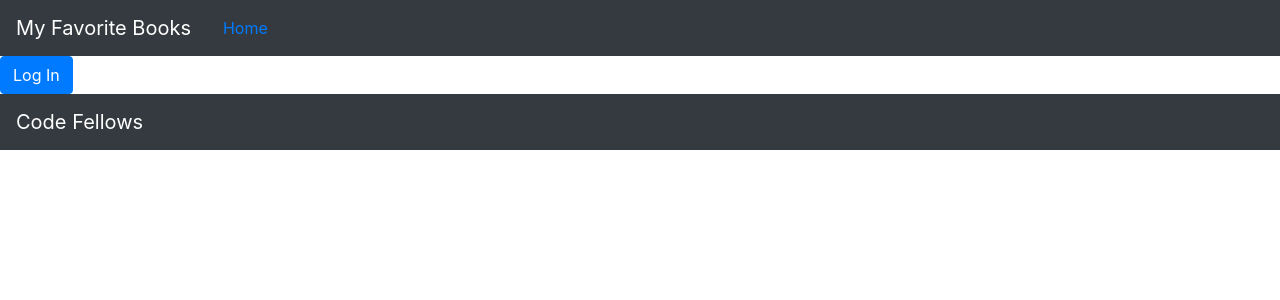
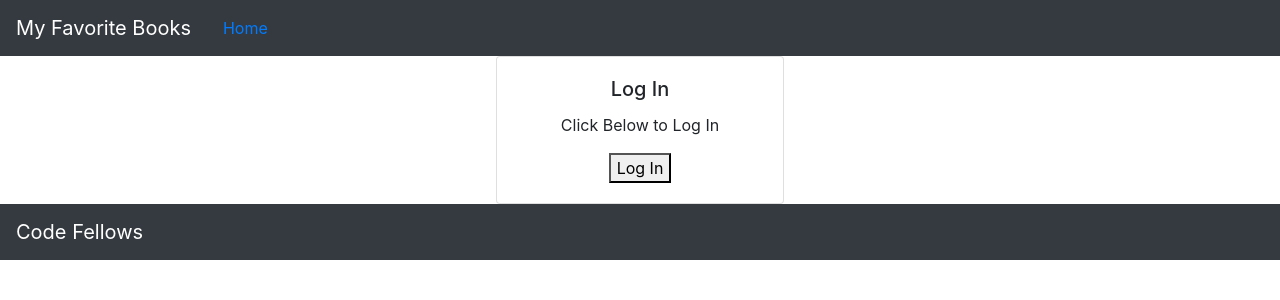
Before and after one commit to CodeFellows-esavage/can-of-books-frontend, a React (Create React App) app: page / in a window 1280 px wide. Shown: the top 300 px of the page. Built offline with nearby package versions, Linux system fonts and the light colour scheme.

Commit message:
Implements logout functionality

```diff
--- a/src/App.js
+++ b/src/App.js
@@ -9,8 +9,7 @@ import {
 } from "react-router-dom";
 import BestBooks from './BestBooks.js';
 import Profile from './Profile';
-import LoginButton from './LoginButton';
-import LoginForm from './LoginForm.js';
+import Login from './Login';
 
 class App extends React.Component {
 
@@ -27,27 +26,24 @@ class App extends React.Component {
   }
 
   logoutHandler = () => {
-    this.setState({
-      user: null,
-    });
+    this.setState({ user: null, email: null });
   }
 
   render() {
     return (
       <>
-
         <Router>
-          <Header user={this.state.user} onLogout={this.logoutHandler} />
+          <Header user={this.state.user} logoutHandler={this.logoutHandler} />
           <Switch>
             <Route exact path="/">
-              {this.state.user ? <BestBooks /> : <LoginButton onLogin={this.loginHandler} />}
+              {this.state.user ? <BestBooks /> : <Login email={this.state.email} loginHandler={this.loginHandler} />}
             </Route>
             <Route path="/profile">
               <Profile user={this.state.user} />
             </Route>
-            <Route path="/login">
+            {/* <Route path="/login">
               <LoginForm user={this.state.user} loginHandler={this.loginHandler} />
-            </Route>
+            </Route> */}
           </Switch>
           <Footer />
         </Router>
--- a/src/BestBooks.js
+++ b/src/BestBooks.js
@@ -4,7 +4,7 @@ import Book from './Book.js';
 import Carousel from 'react-bootstrap/Carousel';
 
 
-class BestBooks extends React.Component {
+class BestBooks extends Component {
   constructor(props) {
     super(props);
     this.state = {
--- a/src/Header.js
+++ b/src/Header.js
@@ -12,7 +12,7 @@ class Header extends React.Component {
         <NavItem><Link to="/" className="nav-link">Home</Link></NavItem>
         {/* <NavItem>{this.props.user ? <Link to="/profile" className="nav-link">Profile</Link> : <Link to="/" className="nav-link">Profile</Link>} </NavItem> */}
         <NavItem>{this.props.user && <Link to="/profile" className="nav-link">Profile</Link>} </NavItem>
-        <NavItem>{this.props.user && <LogoutButton onLogout={this.props.logoutHandler} />}</NavItem>
+        <NavItem>{this.props.user && <LogoutButton logoutHandler={this.props.logoutHandler} />}</NavItem>
         {/* TODO: if the user is logged in, render the `LogoutButton` */}
       </Navbar>
     )
--- a/src/Login.js
+++ b/src/Login.js
@@ -1,8 +1,21 @@
 import React from 'react';
 import Card from 'react-bootstrap/Card';
 import './Login.css';
+import LoginButton from './LoginButton';
+import LoginForm from './LoginForm';
+
 
 class Login extends React.Component {
+
+constructor(props) {
+  super(props);
+  this.state = {
+    showLoginForm: false,
+  }
+}
+
+onLoginButtonClick = () => this.setState({showLoginForm: true});
+
   render() {
     return (
       <Card style={{ width: '18rem' }}>
@@ -11,7 +24,7 @@ class Login extends React.Component {
           <Card.Text>
             Click Below to Log In
           </Card.Text>
-          {/* TODO: add a `LoginButton` component here that will log the user in */}
+          {this.state.showLoginForm ? <LoginForm loginHandler={this.props.loginHandler}/> : <LoginButton onLoginButtonClick={this.onLoginButtonClick}/> }
         </Card.Body>
       </Card>
     )
--- a/src/LoginButton.js
+++ b/src/LoginButton.js
@@ -1,24 +1,14 @@
 import { Component } from 'react';
-import Button from 'react-bootstrap/Button';
-import { Link } from "react-router-dom";
 
 export default class LoginButton extends Component {
-  constructor(props) {
-    super(props);
-    this.state = {
-      showform: false,
-    }
-  }
+
   render() {
 
     /* TODO: Render a button with label 'Log In'. When the button is clicked then show LoginForm instead */
     return (
-      // <button onClick={this.props.onLogin}>
-      //   Log In
-      // </button>
-      <Link to="/login">
-        <Button variant="primary">Log In</Button>
-      </Link>
+      <button onClick={this.props.onLoginButtonClick}>
+        Log In
+      </button>
     )
   }
 }
--- a/src/LoginForm.js
+++ b/src/LoginForm.js
@@ -1,7 +1,7 @@
 import { Component } from "react";
 import Form from 'react-bootstrap/Form';
 import Button from 'react-bootstrap/Button';
-import { Link } from 'react-router-dom';
+// import { Link } from 'react-router-dom';
 
 class LoginForm extends Component {
 
--- a/src/LogoutButton.js
+++ b/src/LogoutButton.js
@@ -4,7 +4,7 @@ class LogoutButton extends Component {
 
   render() {
     return (
-      <button onClick={this.props.onLogout}>
+      <button onClick={this.props.logoutHandler}>
         Log Out
       </button>
     );
```
